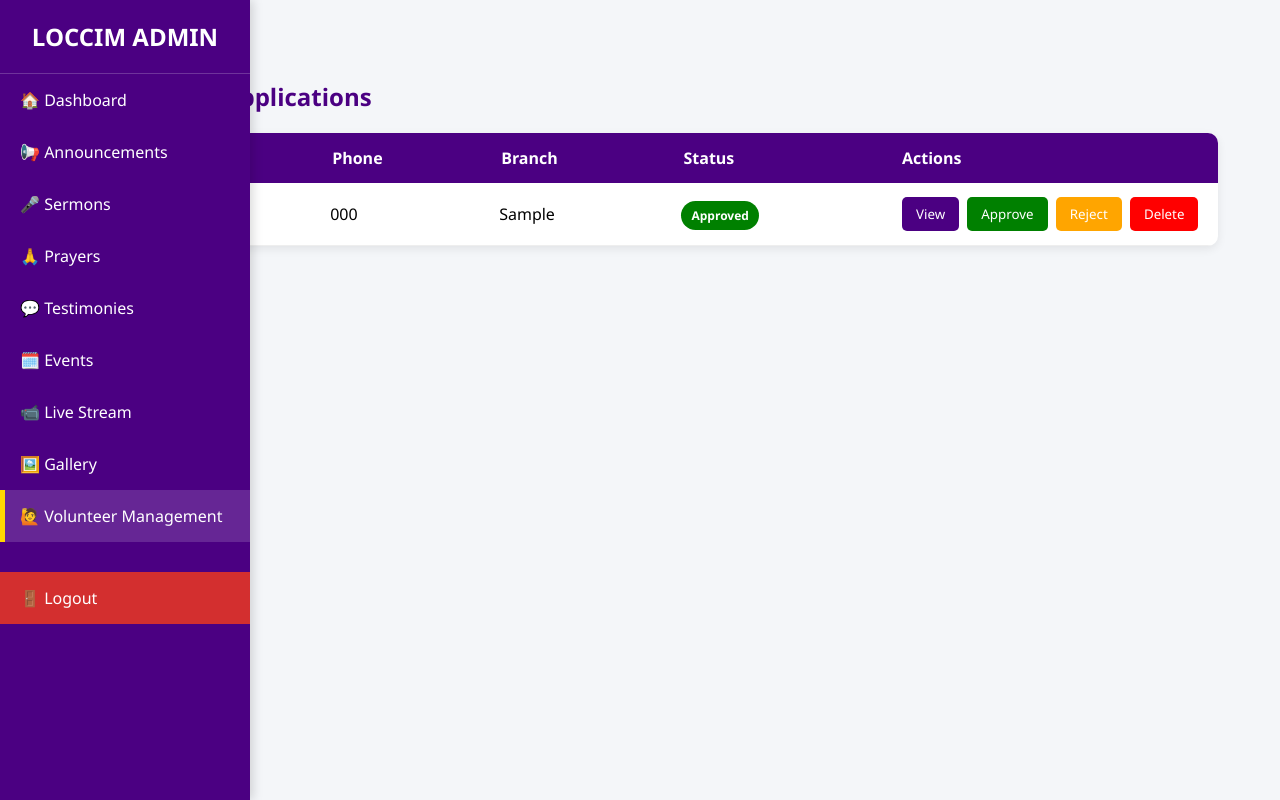
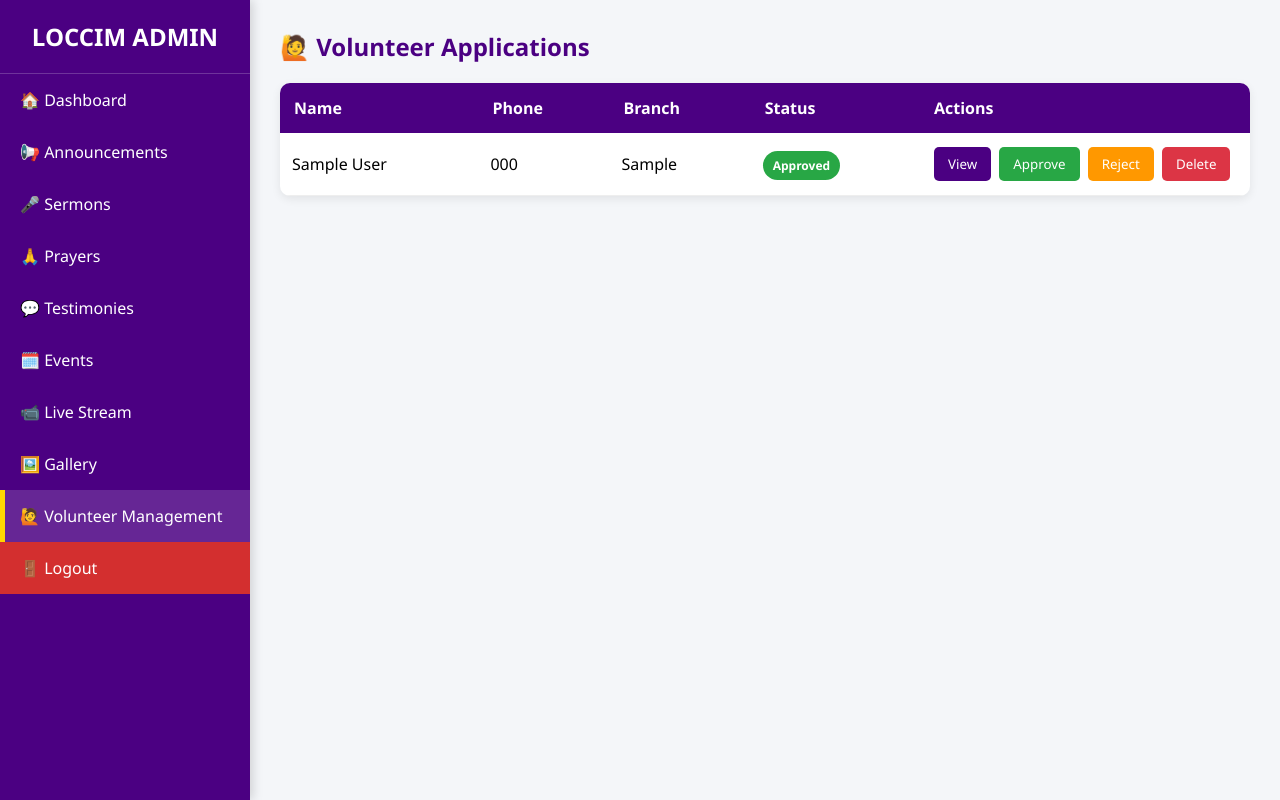
Before and after one commit to larrybmedia/loccim_app, a Flask app: page /volunteers in a window 1280 px wide. Run offline with Flask 3, Linux system fonts and the light colour scheme; tables that the repository leaves empty hold one stand-in row (values such as "Sample post").

Commit message:
Fix volunteer page layout and sidebar

```diff
--- a/templates/volunteers.html
+++ b/templates/volunteers.html
@@ -7,172 +7,164 @@
     <title>Volunteer Applications</title>
 
     <style>
-        * {
-            box-sizing: border-box;
-            font-family: "Segoe UI", Arial, sans-serif;
+       *{
+            margin:0;
+            padding:0;
+            box-sizing:border-box;
+            font-family:"Segoe UI",Arial,sans-serif;
         }
 
-        body {
-            margin: 0;
-            background: #f4f6f9;
-        }
-
-        body {
-            margin: 0;
-            background: #f4f6f9;
-            display: flex;
-            font-family: "Segoe UI", Arial, sans-serif;
+        body{
+            background:#f4f6f9;
+            display:flex;
         }
 
         /* ===========================
         SIDEBAR
         =========================== */
 
-        .sidebar {
-            width: 250px;
-            min-height: 100vh;
-            background: #4b0082;
-            color: white;
-            position: fixed;
-            top: 0;
-            left: 0;
-            overflow-y: auto;
-            box-shadow: 3px 0 10px rgba(0,0,0,.15);
+        .sidebar{
+            position:fixed;
+            top:0;
+            left:0;
+            width:250px;
+            height:100vh;
+            background:#4b0082;
+            color:#fff;
+            overflow-y:auto;
+            box-shadow:3px 0 10px rgba(0,0,0,.15);
         }
 
-        .sidebar h2 {
-            color: white;
-            text-align: center;
-            padding: 20px;
-            margin: 0;
-            border-bottom: 1px solid rgba(255,255,255,.2);
+        .sidebar h2{
+            color:#fff;
+            text-align:center;
+            padding:20px;
+            border-bottom:1px solid rgba(255,255,255,.2);
         }
 
-        .sidebar a {
-            display: block;
-            color: white;
-            text-decoration: none;
-            padding: 15px 20px;
-            transition: .3s;
+        .sidebar a{
+            display:block;
+            color:#fff;
+            text-decoration:none;
+            padding:15px 20px;
+            transition:.3s;
         }
 
         .sidebar a:hover,
-        .sidebar a.active {
-            background: rgba(255,255,255,.15);
-            border-left: 5px solid gold;
-            padding-left: 15px;
+        .sidebar a.active{
+            background:rgba(255,255,255,.15);
+            border-left:5px solid gold;
+            padding-left:15px;
         }
 
-        .logout-btn {
-            margin-top: 30px;
-            background: #d32f2f;
+        .logout-btn{
+            background:#d32f2f;
         }
 
         /* ===========================
-        MAIN CONTENT
+        CONTENT
         =========================== */
 
-        .container {
-            margin-left: 250px;
-            padding: 30px;
-            width: calc(100% - 250px);
+        .container{
+            margin-left:250px;
+            width:calc(100% - 250px);
+            padding:30px;
         }
 
-        .container {
-            width: 95%;
-            margin: 30px auto;
+        .container h2{
+            color:#4b0082;
+            margin-bottom:20px;
         }
 
-        h2 {
-            color: #4b0082;
-            margin-bottom: 20px;
+        .table-wrapper{
+            background:#fff;
+            border-radius:10px;
+            overflow-x:auto;
+            box-shadow:0 3px 10px rgba(0,0,0,.08);
         }
 
-        .table-wrapper {
-            overflow-x: auto;
-            background: white;
-            border-radius: 10px;
-            box-shadow: 0 3px 10px rgba(0,0,0,.08);
+        table{
+            width:100%;
+            border-collapse:collapse;
         }
 
-        table {
-            width: 100%;
-            border-collapse: collapse;
+        th{
+            background:#4b0082;
+            color:#fff;
+            padding:14px;
+            text-align:left;
         }
 
-        th {
-            background: #4b0082;
-            color: white;
-            padding: 14px;
-            text-align: left;
+        td{
+            padding:12px;
+            border-bottom:1px solid #eee;
         }
 
-        td {
-            padding: 12px;
-            border-bottom: 1px solid #eee;
+        tr:hover{
+            background:#fafafa;
         }
 
-        tr:hover {
-            background: #fafafa;
+        .badge{
+            padding:6px 10px;
+            border-radius:20px;
+            color:#fff;
+            font-size:12px;
+            font-weight:bold;
         }
 
-        .badge {
-            padding: 6px 10px;
-            border-radius: 20px;
-            color: white;
-            font-size: 12px;
-            font-weight: bold;
+        .pending{
+            background:#ff9800;
         }
 
-        .pending {
-            background: orange;
+        .approved{
+            background:#28a745;
         }
 
-        .approved {
-            background: green;
+        .rejected{
+            background:#dc3545;
         }
 
-        .rejected {
-            background: red;
+        button{
+            border:none;
+            border-radius:5px;
+            padding:8px 14px;
+            margin:2px;
+            cursor:pointer;
+            color:#fff;
+            transition:.2s;
         }
 
-        button {
-            border: none;
-            border-radius: 5px;
-            padding: 8px 14px;
-            margin: 2px;
-            cursor: pointer;
-            color: white;
-            transition: .2s;
+        button:hover{
+            opacity:.9;
         }
 
-        button:hover {
-            opacity: .9;
+        .details{
+            background:#4b0082;
         }
 
-        .details {
-            background: #4b0082;
+        .approve{
+            background:#28a745;
         }
 
-        .approve {
-            background: green;
+        .reject{
+            background:#ff9800;
         }
 
-        .reject {
-            background: orange;
+        .delete{
+            background:#dc3545;
         }
 
-        .delete {
-            background: red;
+        .empty{
+            text-align:center;
+            padding:40px;
+            color:#777;
         }
 
-        .empty {
-            text-align: center;
-            padding: 40px;
-            color: gray;
-        }
+        /* ===========================
+        MOBILE
+        =========================== */
 
-        @media (max-width:768px){
+        @media(max-width:768px){
 
             .sidebar{
                 width:220px;
@@ -181,11 +173,12 @@
             .container{
                 margin-left:220px;
                 width:calc(100% - 220px);
+                padding:20px;
             }
 
         }
 
-        @media (max-width:600px){
+        @media(max-width:600px){
 
             body{
                 display:block;
@@ -194,7 +187,7 @@
             .sidebar{
                 position:relative;
                 width:100%;
-                min-height:auto;
+                height:auto;
             }
 
             .container{
```
